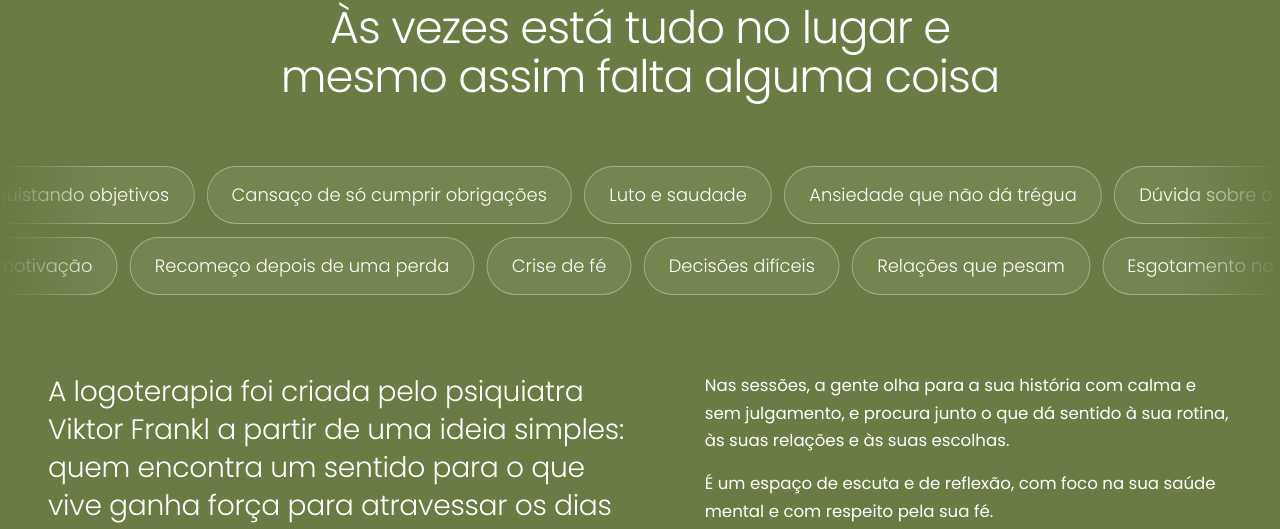
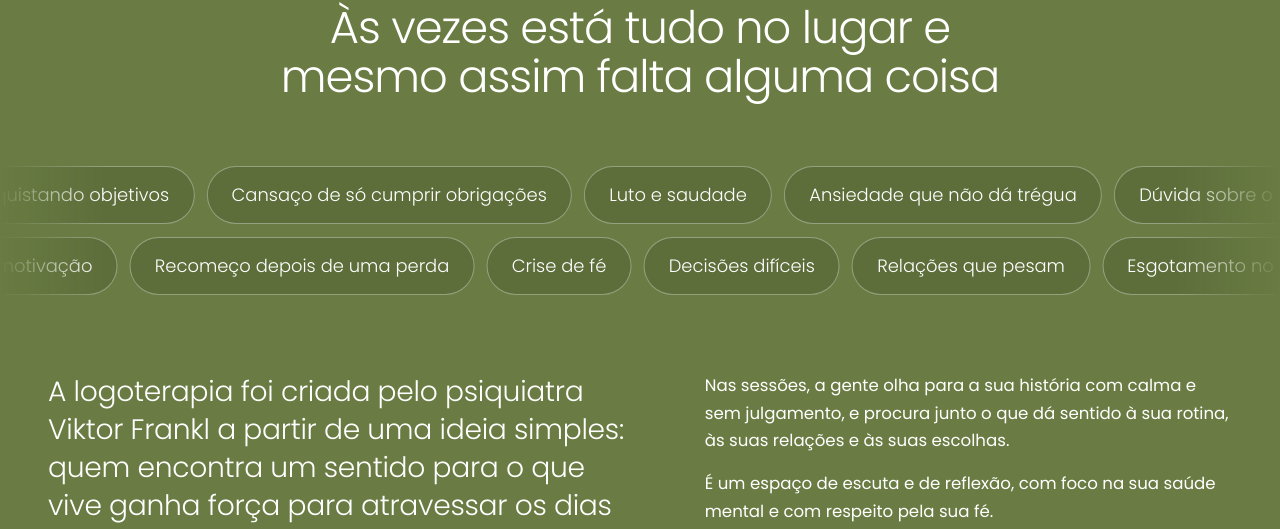
Before and after one commit to leonardoferreirr/abraaochaves-landing, a plain HTML site: page index.html in a window 1280 px wide. Shown: the part 1542-2071 px from the top of the page. Drawn offline with Linux system fonts and the light colour scheme.

Commit message:
fix: darker pill background on the green band so white text passes AA contrast
Co-Authored-By: Claude Opus 5.5 <noreply@anthropic.com>

```diff
--- a/index.html
+++ b/index.html
@@ -141,7 +141,7 @@ h2{font-size:clamp(2rem,3.7vw,3.5rem);line-height:1.1}
 .trilho{display:flex;width:max-content;animation:corre var(--dur,60s) linear infinite;animation-play-state:paused}
 .faixa.volta .trilho{animation-direction:reverse}
 .faixa.roda .trilho{animation-play-state:running}
-.trilho span{margin-right:.75rem;padding:.75em 1.35em;border:1px solid rgba(255,255,255,.34);border-radius:999px;background:rgba(255,255,255,.07);font-weight:300;font-size:clamp(1rem,1.4vw,1.2rem);white-space:nowrap}
+.trilho span{margin-right:.75rem;padding:.75em 1.35em;border:1px solid rgba(255,255,255,.34);border-radius:999px;background:rgba(14,18,11,.12);font-weight:300;font-size:clamp(1rem,1.4vw,1.2rem);white-space:nowrap}
 @keyframes corre{to{transform:translate3d(-50%,0,0)}}
 .logo-txt{display:grid;grid-template-columns:1.1fr 1fr;gap:clamp(2rem,6vw,6rem);margin-top:clamp(3rem,6vw,5rem);align-items:start}
 .logo-txt .grande{font-weight:300;font-size:clamp(1.35rem,2.2vw,1.95rem);line-height:1.35;letter-spacing:-.01em}
```
Also changed, not shown: src/index.html (+1 -1 lines).
